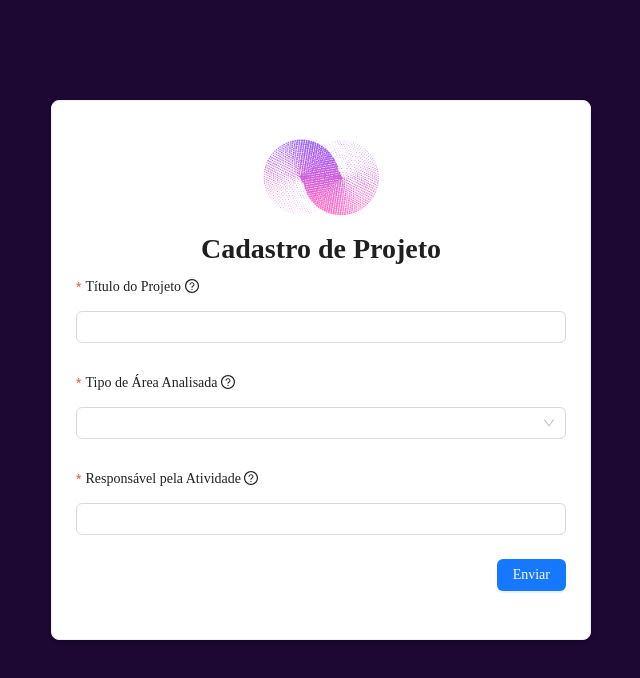
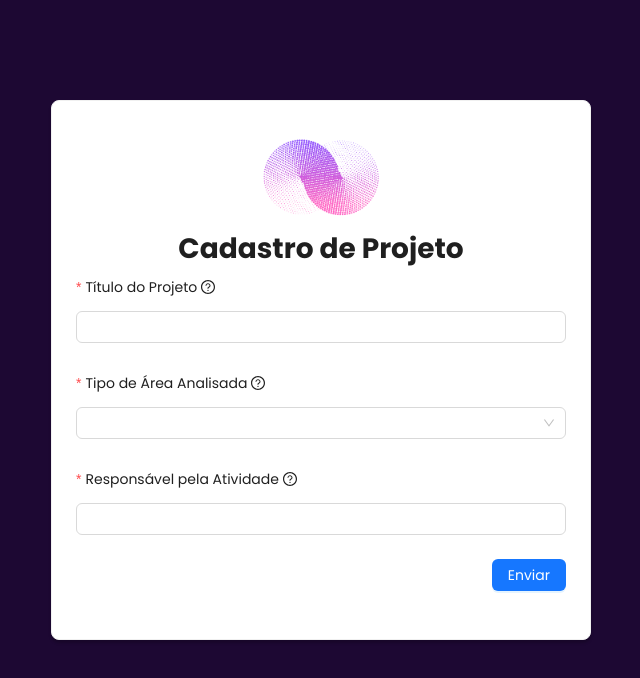
Before and after one commit to 2023M6T2-Inteli/Grupo06, a Next.js app in the folder src/donatello/: page / in a window 1280 px wide. Shown: the top 678 px of the page, without its empty margins (319-959 px from the left). Built offline with nearby package versions, Linux system fonts and the light colour scheme.

Commit message:
Update globals.css

```diff
--- a/src/donatello/styles/globals.css
+++ b/src/donatello/styles/globals.css
@@ -1,3 +1,5 @@
+@import url('https://fonts.googleapis.com/css2?family=Poppins:ital,wght@0,100;0,200;0,300;0,400;0,500;0,600;0,700;0,900;1,100;1,200;1,300;1,400;1,500;1,600;1,700;1,800;1,900&display=swap');
+
 *{
   font-family: Poppins;
 }
```
